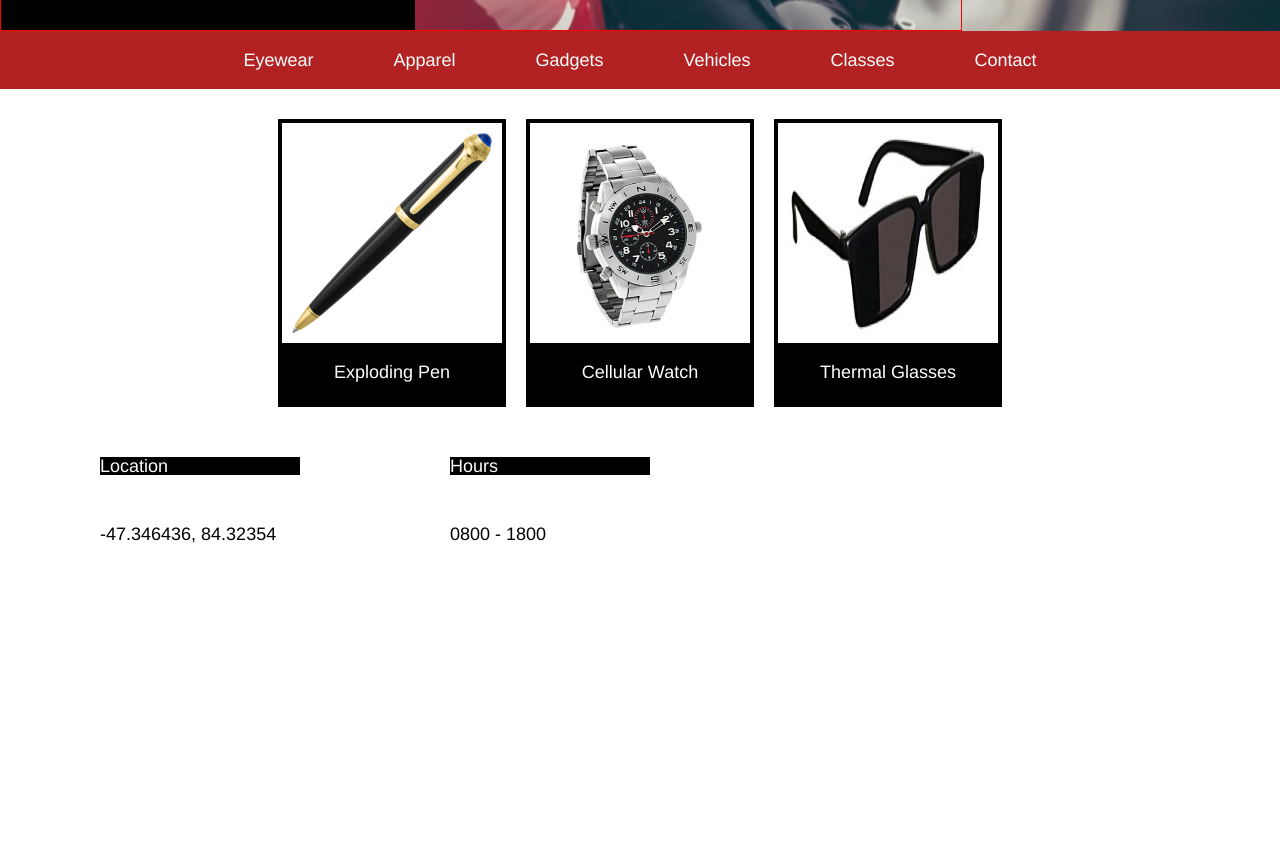
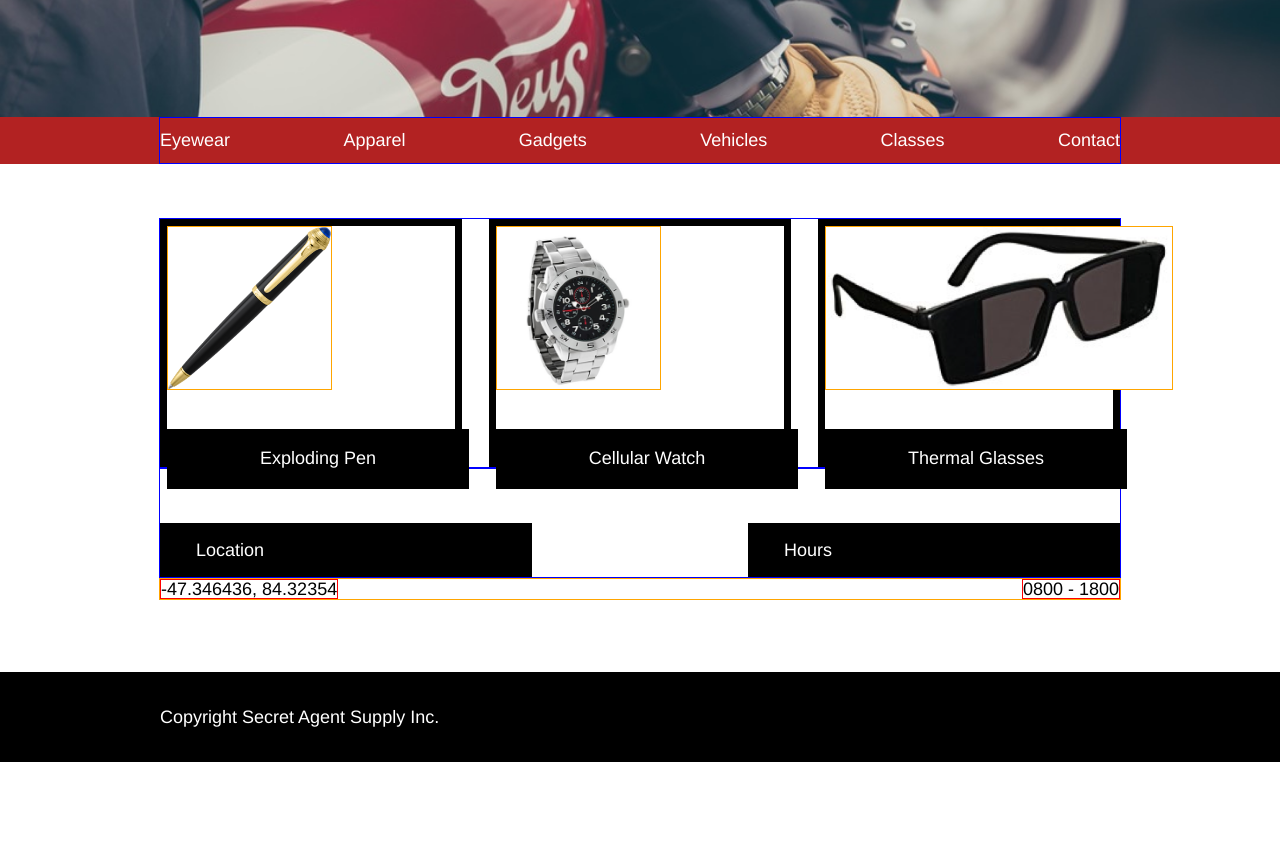
Before and after one commit to lpwillia/secretagentsupply, a plain HTML site: page index.html in a window 1280 px wide. Shown: the part 386-1247 px from the top of the page. After the commit the page ends 1148 px from the top, so only its background shows below. Drawn offline with Linux system fonts and the light colour scheme.

Commit message:
Everything on page but featured section not right

```diff
--- a/index.html
+++ b/index.html
@@ -25,7 +25,8 @@
 			</div>
 		</div>
 	</div>
-	<nav>
+	<div class="redbanner">
+		<nav class="nav">
 			<div class="menu">
 				<h4>Eyewear</h4>
 			</div>
@@ -45,20 +46,25 @@
 				<h4>Contact</h4>
 			</div>
 		</nav>
+	</div>
 
 <!--Feature section-->
 
 	<div id="mainsection">
 		<div class="featured">
+
+
 			<div class="featuredproducts" id="pen">
 				<img src="./resources/images/pen.png" class="featuredimage">
 				<p>Exploding Pen</p>
 			</div>
-			<div class="featuredproducts" id="watch">
+
+
+			<div class="featuredproducts">
 				<img src="./resources/images/watch.png" class="featuredimage">
 				<p>Cellular Watch</p>
 			</div>
-			<div class="featuredproducts" id="glasses">
+			<div class="featuredproducts">
 				<img src="./resources/images/glasses.png" class="featuredimage">
 				<p>Thermal Glasses</p>
 			</div>
@@ -75,8 +81,10 @@
 
 <!--Footer-->
 
+	<div class="footer">
 		<div class="copyright">
-		<p>Copyright Secret Agent Supply Inc.
+			<p>Copyright Secret Agent Supply Inc.</p>
+		</div>
 	</div>
 </div>
 </body>
--- a/resources/css/style.css
+++ b/resources/css/style.css
@@ -21,8 +21,8 @@ body {
 	padding-top: .66rem;
 	padding-bottom: .66rem;
 	align-items: center;
-	border: 1px solid red;
-
+	margin: auto;
+	border: 1px solid blue;
 
 }
 
@@ -41,29 +41,32 @@ body {
 	background-image: url("../images/moto.jpeg");
 	overflow: hidden;
 	width: 100%;
+	height: 25rem;
 }
 
 .ad {
 	max-width: 960px;
 	justify-content: center;
-	border: 1px solid red;
 	align-items: center;
+	margin: auto;
+	border: 1px solid blue;
+
+
 }
 
 .promo {
 	background-color: black;
-	height: 200px;
 	width: 20rem;
 	margin-top: 9rem;
 	padding-left: 3rem;
-
+	padding-top: 2rem;
+	padding-bottom: 2rem;
 
 }
 
 .promo h3 {
 	font-size: 1rem;
 	font-weight: bold;
-	padding-top: 2rem;
 }
 
 .promo h1 {
@@ -73,41 +76,64 @@ body {
 
 }
 
-nav {
+.redbanner {
 	background-color: firebrick;
+	width: 100%;
 	display: flex;
-	padding: 20px;
-	justify-content: center;
-}
-
-.menu {
-	padding: 0 40px;
-}
-
-#mainsection {
-	background-color: white;
 
 }
 
+.nav {
+	display: flex;
+	padding: .75rem 0;
+	max-width: 960px;
+	width: 100%;
+	justify-content: space-between;
+	margin: auto;
+	border: 1px solid blue;
+}
+
+
+
+
 .featured {
 	display: flex;
-	justify-content: center;
+	max-width: 960px;
+	width: 100%;
+	justify-content: space-between;
+	margin: auto;
+	border: 1px solid blue;
+	margin-top: 3rem;
+	align-content: center;
 
 }
 
 .featuredproducts {
-	border: 4px solid black;
-	margin-top: 30px;
-	margin-left: 10px;
-	margin-right: 10px;
+	border: 7px solid black;
+	width: 30%;
+	height: 13rem;
+	align-items: center;
+
 }
 
+.featuredname {
+	background-color: black;
+	color: white;
+	width: 30%
+	padding: 0.5rem;
+	text-align: center;
+
+	border: 4px solid red;
+}
+
+
 .featuredimage {
-	display: flex;
-	padding: 10px;
-	width: 200px;
-	height: 200px;
+	max-height: 9rem;
+	max-width: 100%
+	margin-top: 2rem;
+	margin-bottom: 2rem;
 
+	border: 1px solid orange;
 }
 
 .featuredproducts p {
@@ -117,35 +143,76 @@ nav {
 	width: 100%;
 	padding: 20px 0px;
 	text-align: center;
+	border-left: 7px solid black;
+	border-right: 7px solid black;
 }
+
+
+
 
 .location {
 	display: flex;
+	max-width: 960px;
+	justify-content: space-between;
+	align-items: center;
+	width: 100%;
+	margin: auto;
+
+	border: 1px solid blue;
+
 }
 
 .location p {
 	background-color: black;
-	width: 200px;
-	margin-right: 50px;
-	margin-left: 100px;
-	margin-top: 50px;
+	width: 35%;
+	max-width: 960px;
+
+	margin-top: 3rem;
+	padding-left: 2rem;
+	padding-top: 1rem;
+	padding-bottom: 1rem;
+
 }
+
+
 
 .numbers {
 	display: flex;
 	color: black;
+	max-width: 960px;
+	width: 100%;
+	justify-content: space-between;
+	margin: auto;
+	margin-bottom: 4rem;
+
+	border: 1px solid orange;
+
 
 }
 
 .numbers p {
-	width: 200px;
-	margin-right: 50px;
-	margin-left: 100px;
-	margin-top: 50px;
-	margin-bottom: 100px;
+	margin-bottom: 4rem
+	width: 35%;
+	max-width: 960px;
+	border: 1px solid red;
+
 }
 
 
+
+.footer {
+	display: flex;
+	background-color: black;
+	height: 5rem;
+
+}
+
 .copyright {
-	padding: 100px;
+	background-image: black;
+	max-width: 960px;
+	max-height: 5rem;
+	width: 100%;
+	justify-content: space-between;
+	margin: auto;
+
 }
```
Lines whose indentation alone changed are shown as unchanged.
